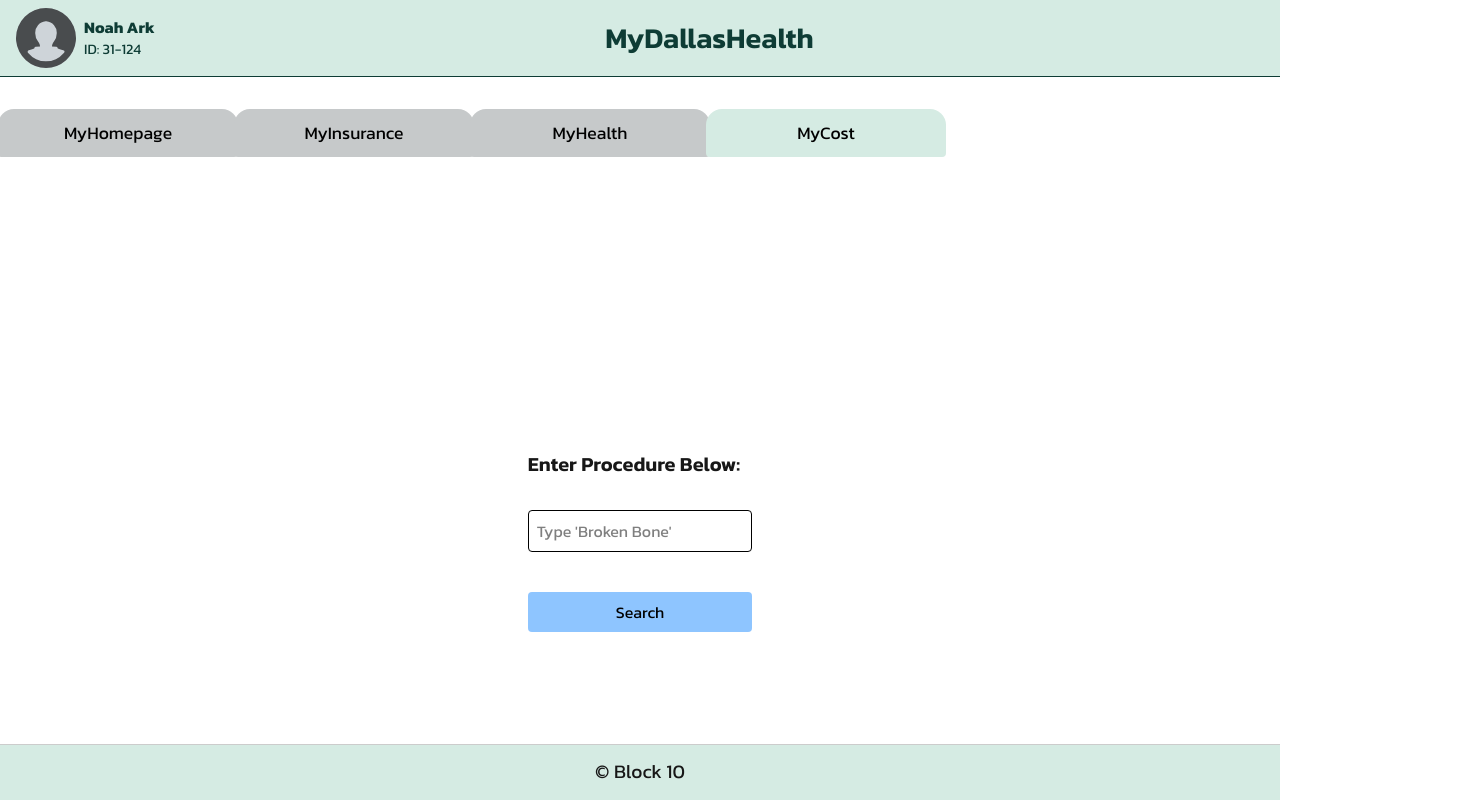
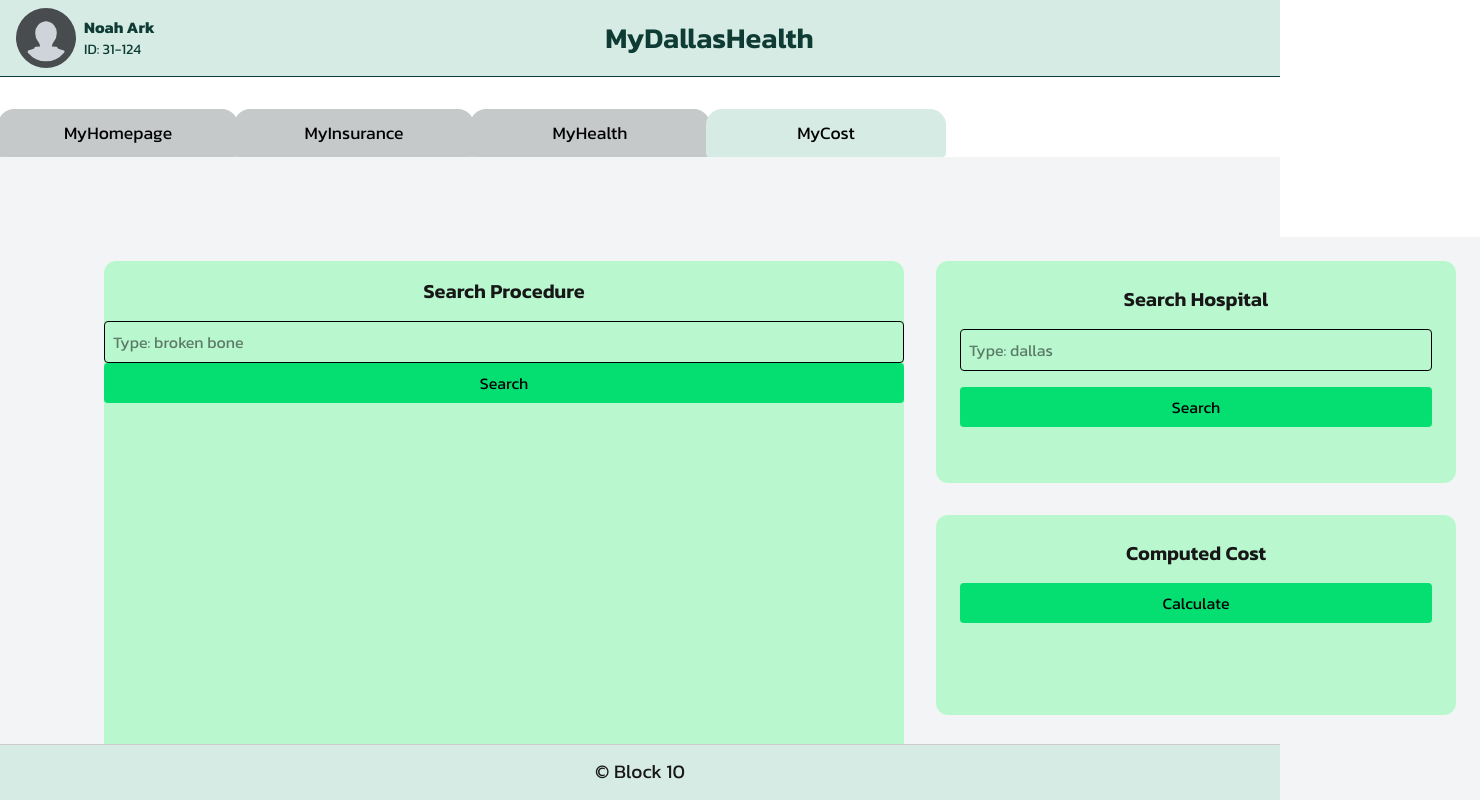
Before and after one commit to Steezzee/dallashealthcare, a Next.js app: page /cost in a window 1280 px wide. Shown: the top 800 px of the page, 1480 px wide, since content can reach past the window. Built offline with nearby package versions, Linux system fonts and the light colour scheme.

Commit message:
implemented hospital search function with its json file and computed cost box (in progress), changed general layout appearance of functions

```diff
--- a/app/cost/data.json
+++ b/app/cost/data.json
@@ -1,7 +1,6 @@
 [
   { "id": 1, "name": "Skull Fractures" },
   { "id": 2, "name": "Arm Fractures" },
-  { "id": 3, "name": "Skull Fractures" },
-  { "id": 4, "name": "Phalanges Fractures (Broken Finger(s))" },
-  { "id": 5, "name": "Rib Fractures" }
+  { "id": 3, "name": "Phalanges Fractures (Broken Finger(s))" },
+  { "id": 4, "name": "Rib Fractures" }
 ]
--- /dev/null
+++ b/app/cost/data2.json
@@ -0,0 +1,5 @@
+[
+{ "id": 1, "name": "Medical City Dallas Hospital" },
+{ "id": 2, "name": "Dallas Medical Center" },
+{ "id": 3, "name": "Methodist Dallas Medical Center" }
+]
--- a/app/cost/page.tsx
+++ b/app/cost/page.tsx
@@ -2,42 +2,58 @@
 
 import { useEffect, useState } from "react";
 import { useRouter } from "next/navigation";
-import data from "./data.json";
+import procedureDatajson from "./data.json";
+import hospitalsDatajson from "./data2.json";
+//import ReportPopup from "./ReportPopup";
 
 interface Item {
   id: number;
   name: string;
 }
+//convert json to array
+const procedureData = procedureDatajson as Item[];
+const hospitalsData = hospitalsDatajson as Item[]
 
 export default function Cost() {
   const router = useRouter();
-  const [users, setUsers] = useState<Array<Item & { visible: boolean }>>([]);
-  const [search, setSearch] = useState("");
-  const [showCards, setShowCards] = useState(false);
+  const [procedure, setProcedures] = useState<Array<Item & { visible: boolean }>>([]);
+  const [hospitals, setHospitals] = useState<Array<Item & { visible: boolean }>>([]);
+  const [procedureSearch, setprocedureSearch] = useState("");
+  const [hospitalSearch, setHospitalSearch] = useState("");
 
   // Load JSON data
   useEffect(() => {
-    setUsers(
-      data.map((item: Item) => ({
+    setProcedures(procedureData.map((item) => ({
        ...item,
-        visible: false,
-      }))
-    );
+       visible: false })));
+
+    setHospitals(hospitalsData.map((item) => ({ //added hospitals
+       ...item,
+       visible: false })));
   }, []);
 
-  // Show cards when user searches certain term -- use 'broken bone' to show functionality
-  const handleShowCards = () => {
-    const shouldShow = search.trim().toLowerCase() === "broken bone";
-    setShowCards(shouldShow);
-    setUsers(prev =>
-      prev.map(user => ({
-        ...user,
+  // hard coded data: user types broken bone for options to appear
+  const handleprocedureSearch = () => {
+    const shouldShow = procedureSearch.trim().toLowerCase() === "broken bone";
+    setProcedures((prev) =>
+      prev.map((inj) => ({
+        ...inj,
         visible: shouldShow,
-      })
-      )
+      }))
     );
   };
 
+  // hard-coded data: user types dallas for options to appear
+  const handleHospitalSearch = () => {
+    const term = hospitalSearch.trim().toLowerCase();
+    setHospitals((prev) =>
+      prev.map((hosp) => ({...hosp,
+        visible: hosp.name.toLowerCase().includes(term) && term.length > 0,
+      }))
+    );
+  };
+
+  // Navigation handler for injury cards
    // Navigation handler based on card name
   const handleCardClick = (name: string) => {
     if (name === "Arm Fractures") {
@@ -56,33 +72,88 @@ export default function Cost() {
   };
 
   return (
-    <div className="font-sans grid items-center justify-items-center min-h-screen p-8 pb-20 gap-16 sm:p-20">
-      <main className="flex flex-col gap-8 items-center sm:items-start">
-        <section className="text-xl font-semibold">Enter Procedure Below:</section>
+    <div className="font-sans grid items-center justify-items-center min-h-screen p-4 pb-20 gap-16 sm:p-20 bg-gray-100">
 
+      <main className="grid grid-cols-[1fr_1fr] gap-8 items-start justify-items-center bg-gray-100 p-6 min-h-screen">
+
+        {/* procedure search */}
+        <section className="bg-green-200 rounded-xl w-200 flex flex-col h-150 justify-self-start self-start">
+          <h2 className="text-xl font-semibold text-center px-4 py-4">Search Procedure</h2>
           <input
             type="text"
-          placeholder="Type 'Broken Bone'"
-          value={search}
-          onChange={(e) => setSearch(e.target.value)}
-          className="border p-2 rounded w-full max-w-sm text-black"
+            placeholder="Type: broken bone"
+            value={procedureSearch}
+            onChange={(e) => setprocedureSearch(e.target.value)}
+            className="border p-2 rounded text-black"
           />
-
-        { /* added a button here */ }
-        <button onClick ={handleShowCards} className="bg-blue-300 text-black gap-8 justify-items-center px-22 py-2 rounded mt-2">
+          <button
+            onClick={handleprocedureSearch}
+            className="bg-green-400 text-black px-4 py-2 rounded"
+          >
             Search
           </button>
 
-        <div className="grid grid-cols-1 sm:grid-cols-2 md:grid-cols-3 gap-4 w-full">
-          {users.map((user) =>
-          user.visible ? (
+          <div className="flex flex-col gap-3 mt-4">
+            {procedure.map(
+              (proced) =>
+                proced.visible && (
                   <div
-              key={user.id}
-              className="border p-4 rounded bg-white text-black cursor-pointer" onClick={() => handleCardClick(user.name)}>
-              <strong> {user.name} </strong>
+                    key={proced.id}
+                    className="bg-white p-3 border rounded cursor-pointer hover:bg-gray-100"
+                    onClick={() => handleCardClick(proced.name)}
+                  >
+                    <strong>{proced.name}</strong>
                   </div>
-          ) : null
+                )
             )}
+          </div>
+        </section>
+          <div className="flex flex-col gap-8 self-start">
+
+        {/*hospital search */}
+        <section className="bg-green-200 p-6 rounded-xl w-130 flex flex-col gap-4">
+          <h2 className="text-xl font-semibold text-center">Search Hospital</h2>
+          <input
+            type="text"
+            placeholder="Type: dallas"
+            value={hospitalSearch}
+            onChange={(e) => setHospitalSearch(e.target.value)}
+            className="border p-2 rounded text-black"
+          />
+          <button
+            onClick={handleHospitalSearch}
+            className="bg-green-400 text-black px-4 py-2 rounded"
+          >
+            Search
+          </button>
+
+          <div className="flex flex-col gap-3 mt-4">
+            {hospitals.map(
+              (hospital) =>
+                hospital.visible && (
+                  <div
+                    key={hospital.id}
+                    className="bg-white p-3 border rounded"
+                  >
+                    <strong>{hospital.name}</strong>
+                  </div>
+                )
+            )}
+
+          </div>
+        </section>
+
+      {/*Computed Cost, so total cost computed from procedure of chosen hospital (work in progress)*/}
+        <section className="bg-green-200 p-6 rounded-xl w-130 flex flex-col gap-4 h-50">
+          <h2 className="text-xl font-semibold text-center">Computed Cost</h2>
+
+          <button
+
+            className="bg-green-400 text-black px-4 py-2 rounded">
+             {/* <ReportPopup */}
+            Calculate
+          </button>
+        </section>
         </div>
       </main>
     </div>
```
Lines whose indentation alone changed are shown as unchanged.
